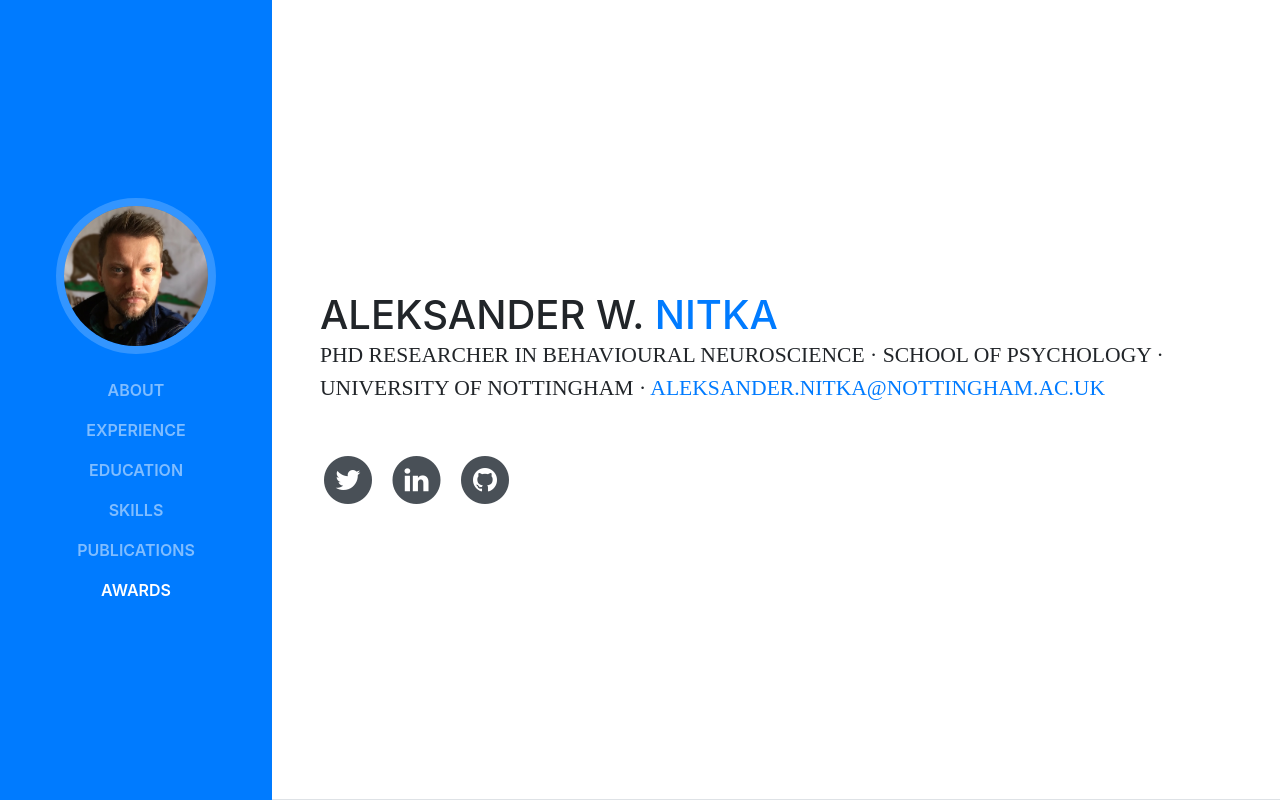
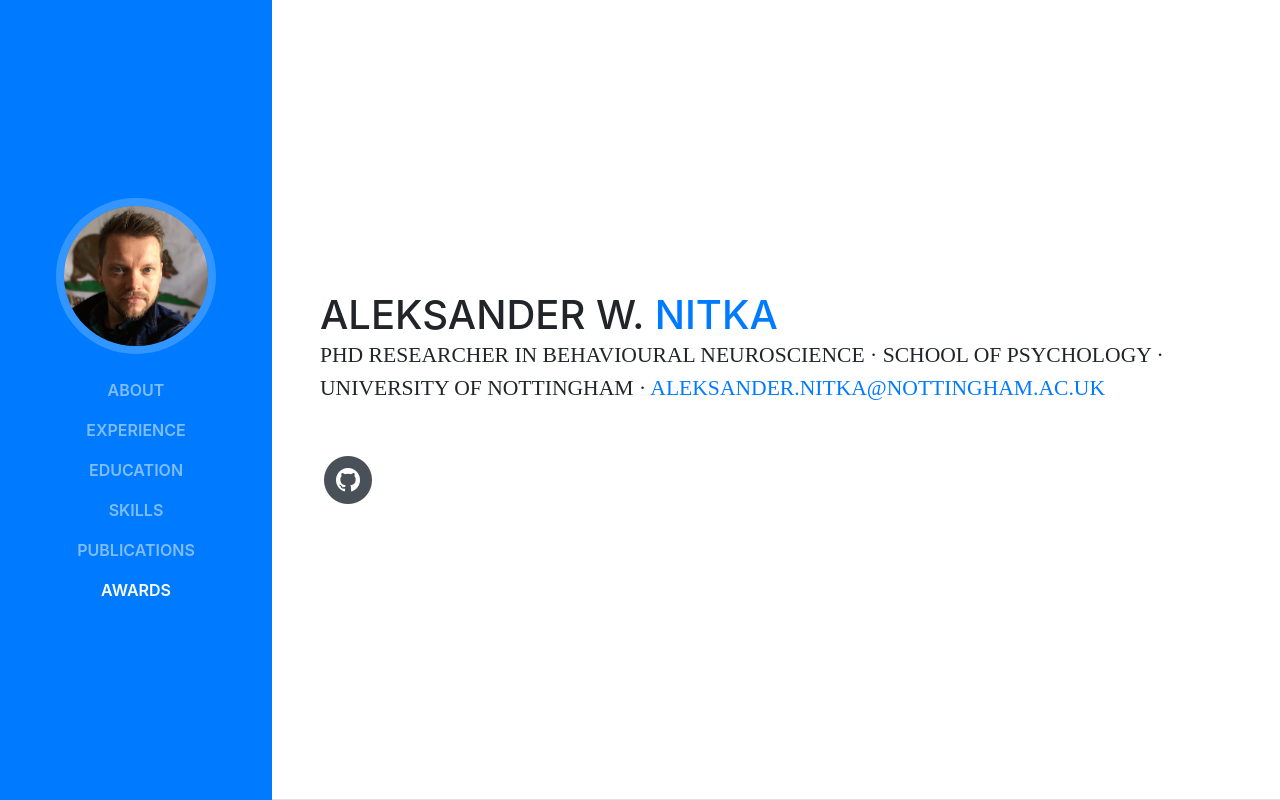
Before and after one commit to aleksandernitka/aleksandernitka.github.io, a website with bundled scripts: page index.html in a window 1280 px wide. Shown: the top 800 px of the page. Built offline with nearby package versions, Linux system fonts and the light colour scheme; a web font is replaced by a local one.

Commit message:
rm social

```diff
--- a/index.html
+++ b/index.html
@@ -85,23 +85,7 @@
           <p class="mb-5"></p>
           <ul class="list-inline list-social-icons mb-0">
 
-            <li class="list-inline-item">
-              <a href="https://twitter.com/aleksandernitka">
-                <span class="fa-stack fa-lg">
-                  <i class="fa fa-circle fa-stack-2x"></i>
-                  <i class="fa fa-twitter fa-stack-1x fa-inverse"></i>
-                </span>
-              </a>
-            </li>
 
-            <li class="list-inline-item">
-              <a href="https://www.linkedin.com/in/aleksandernitka/">
-                <span class="fa-stack fa-lg">
-                  <i class="fa fa-circle fa-stack-2x"></i>
-                  <i class="fa fa-linkedin fa-stack-1x fa-inverse"></i>
-                </span>
-              </a>
-            </li>
 
             <li class="list-inline-item">
               <a href="https://github.com/aleksandernitka">
```
